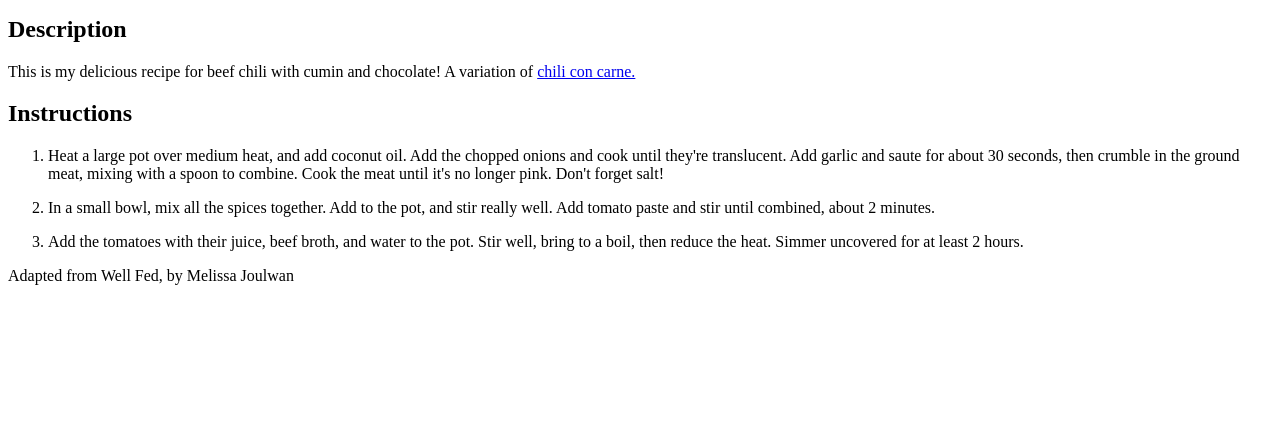
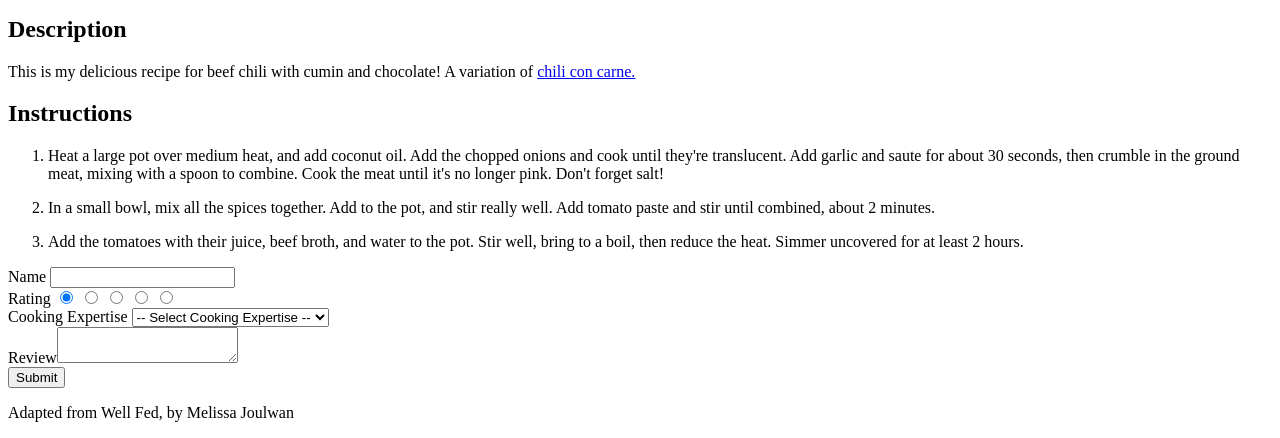
Before and after one commit to clairewild/RecipePage, a plain HTML site: page index.html in a window 1280 px wide. Shown: the part 1082-1520 px from the top of the page. Before the commit the page ends 1383 px from the top, so only its background shows below. Drawn offline with Linux system fonts and the light colour scheme.

Commit message:
Add review form to web page

```diff
--- a/index.html
+++ b/index.html
@@ -68,6 +68,37 @@
 				</li>
 			</ol>
 		</section>
+			<form action="/reviews", method="post">
+				<label for="name">Name</label>
+				<input id="name type="text" name="name">
+				<br>
+
+				<label for="rating">Rating</label>
+				<input id="rating" type="radio" value="1" name="rating" checked>
+				<input id="rating" type="radio" value="2" name="rating">
+				<input id="rating" type="radio" value="3" name="rating">
+				<input id="rating" type="radio" value="4" name="rating">
+				<input id="rating" type="radio" value="5" name="rating">
+				<br>
+
+				<label for="expertise">Cooking Expertise</label>
+				<select id="expertise" name="expertise">
+					<option disabled selected>-- Select Cooking Expertise --</option>
+					<option>Sometimes Cook</option>
+					<option>Cook Everyday</option>
+					<option>Cooking is a Hobby</option>
+					<option>Professional Chef</option>
+				</select>
+				<br>
+
+				<label>Review<textarea name="review"></textarea></label>
+				<br>
+
+				<input type="submit" name="submit">
+			</form>
+		<section>
+
+		</section>
 	</body>
 
 	<footer>
```
